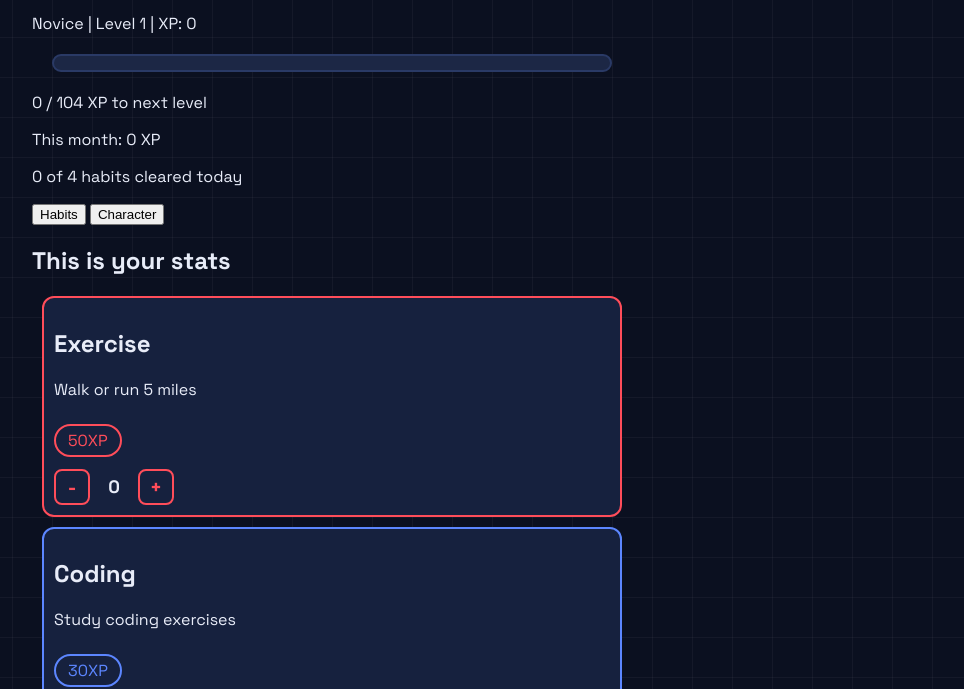
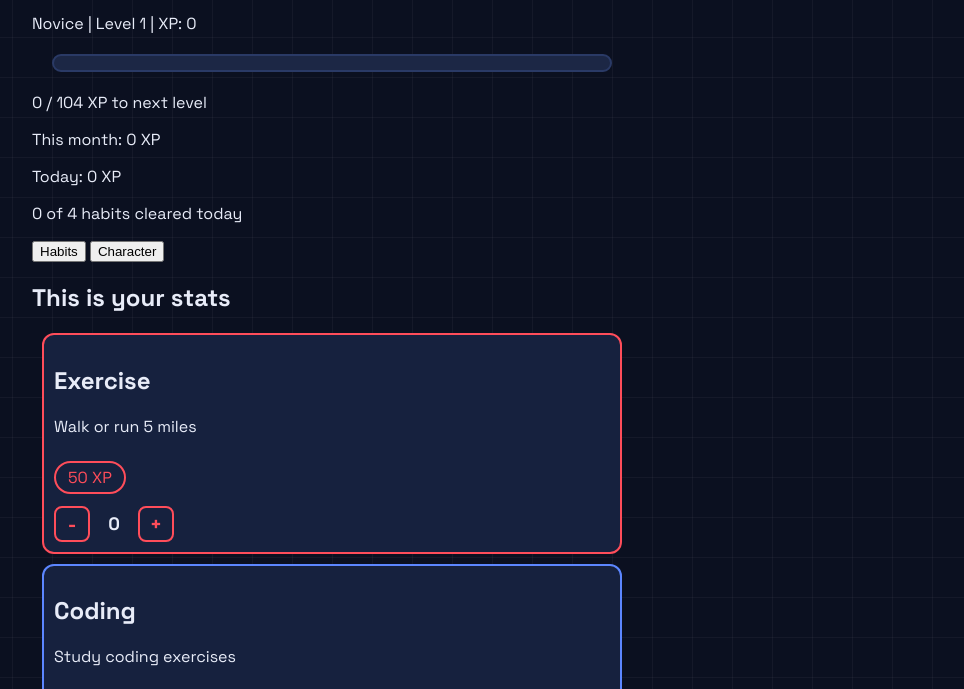
Before and after one commit to TytheITGuy/skill-sheet, a plain HTML site: page index.html in a window 1280 px wide. Shown: the part 123-812 px from the top of the page, without its empty margins (308-1272 px from the left). Drawn offline with Linux system fonts and the light colour scheme.

Commit message:
Add today's CP line and fix XP badge spacing

```diff
--- a/app.js
+++ b/app.js
@@ -105,6 +105,13 @@ function renderStats() {
   document.getElementById("total-completions").textContent = totalCompletions;
 }
 
+function getTodayXP() {
+  let sum = 0;
+  habits.forEach(function (habit) {
+    sum = sum + (progress[habit.id] || 0) * habit.xp;
+  });
+  return sum;
+}
 
 function updateDisplay() {
   const info = getLevelInfo(totalXP);
@@ -138,6 +145,10 @@ function updateDisplay() {
   } else {
     document.getElementById("xp-progress").textContent = info.xpIntoLevel + " / " + info.xpNeeded + " XP to next level";
   }
+
+
+  const todayXpDisplay = document.getElementById("today-xp");
+  todayXpDisplay.textContent = getTodayXP();
 
   renderStats();
 }
@@ -179,7 +190,7 @@ function renderHabits() {
     card.appendChild(desc);
     const badge = document.createElement("span");
     badge.className = "xp-badge";
-    badge.textContent = habit.xp + "XP";
+    badge.textContent = habit.xp + " XP";
     card.appendChild(badge);
 
         const stepper = document.createElement("div");
--- a/index.html
+++ b/index.html
@@ -14,6 +14,7 @@
         </div>
         <p id="xp-progress"></p>
         <p>This month: <span id="month-xp">0</span> XP</p>
+        <p>Today: <span id="today-xp">0</span> XP</p>
         <p id="today-progress"></p>
 
 
```
